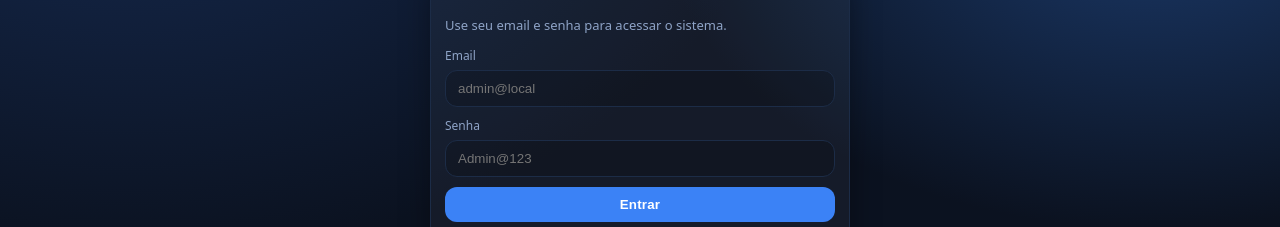
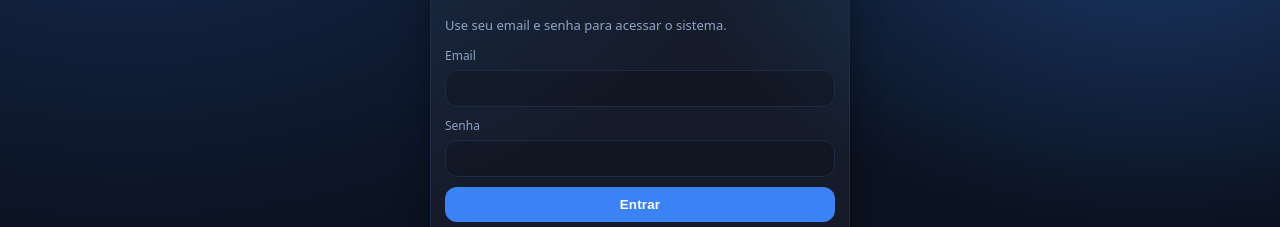
Before and after one commit to largatixa13br/projeto_mvc_final, a website: page visualizacao/login.html in a window 1280 px wide. Shown: the part 261-488 px from the top of the page. Drawn offline with Linux system fonts and the light colour scheme.

Commit message:
alt html

```diff
--- a/visualizacao/login.html
+++ b/visualizacao/login.html
@@ -1,11 +1,13 @@
 <!doctype html>
 <html lang="pt-br">
+
 <head>
     <meta charset="utf-8" />
     <meta name="viewport" content="width=device-width,initial-scale=1" />
     <title>Login • Empréstimos</title>
     <link rel="stylesheet" href="./Css/Estilo.css" />
 </head>
+
 <body class="bg">
     <main class="center">
         <div class="card auth">
@@ -15,18 +17,18 @@
             <form id="frmLogin" class="form">
                 <div class="field">
                     <label>Email</label>
-          <input class="input" type="email" id="email" placeholder="admin@local" required />
+                    <input class="input" type="email" id="email" placeholder="" required />
                 </div>
                 <div class="field">
                     <label>Senha</label>
-          <input class="input" type="password" id="senha" placeholder="Admin@123" required />
+                    <input class="input" type="password" id="senha" placeholder="" required />
                 </div>
 
                 <button class="btn" type="submit">Entrar</button>
                 <div class="msg" id="msg"></div>
             </form>
 
-      <hr class="sep"/>
+            <hr class="sep" />
             <details>
                 <summary class="muted">Criar conta (opcional)</summary>
                 <form id="frmRegister" class="form">
@@ -51,4 +53,5 @@
 
     <script src="./JavaScript/Funcionalidade.js"></script>
 </body>
+
 </html>
```
Lines whose indentation alone changed are shown as unchanged.
